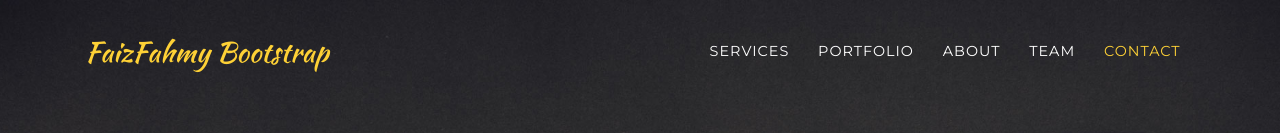
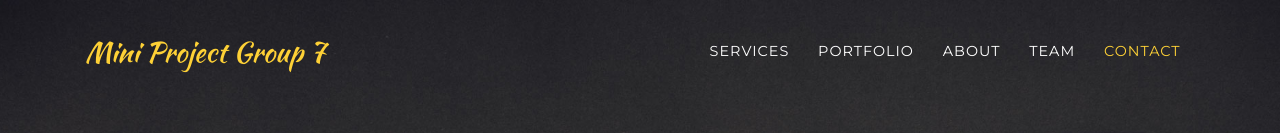
Before and after one commit to Whatleey/MiniProjectScm7, a website with bundled scripts: page index.html in a window 1280 px wide. Shown: the top 133 px of the page. Built offline with nearby package versions, Linux system fonts and the light colour scheme; a web font is replaced by a local one.

Commit message:
Update index.html

```diff
--- a/index.html
+++ b/index.html
@@ -30,7 +30,7 @@
     <!-- Navigation -->
     <nav class="navbar navbar-expand-lg navbar-dark fixed-top" id="mainNav">
       <div class="container">
-        <a class="navbar-brand js-scroll-trigger" href="#page-top">FaizFahmy Bootstrap</a>
+        <a class="navbar-brand js-scroll-trigger" href="#page-top">Mini Project Group 7</a>
         <button class="navbar-toggler navbar-toggler-right" type="button" data-toggle="collapse" data-target="#navbarResponsive" aria-controls="navbarResponsive" aria-expanded="false" aria-label="Toggle navigation">
           Menu
           <i class="fa fa-bars"></i>
```
